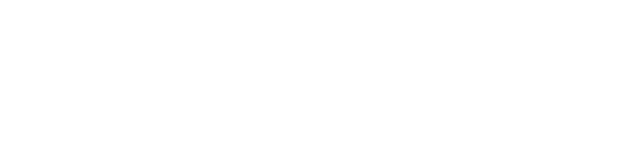
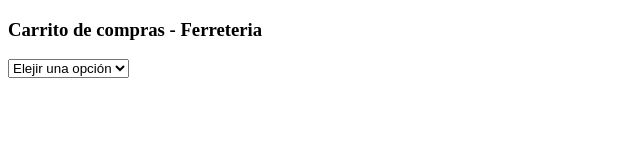
Before and after one commit to PROGRAMXF/Carrito-de-compras, a plain HTML site: page index.html in a window 1280 px wide. Shown: the whole page, without its empty margins (0-640 px from the left). Drawn offline with Linux system fonts and the light colour scheme.

Commit message:
creacion de articulos y codigo de lista

```diff
--- a/articulos.js
+++ b/articulos.js
@@ -0,0 +1,14 @@
+const herramientas = [
+
+    {id:"herr-01", articulo:"Pinza", precio:5, imagen:'/assets/pinza.png'},
+    {id:"herr-02", articulo:"Alicate", precio:5, imagen:'/assets/pinza.jpg'},
+    {id:"herr-03", articulo:"Pico de loro", precio:5, imagen:'/assets/PicoDeLoro.png'},
+    {id:"herr-04", articulo:"Destornillador", precio:5, imagen:'/assets/Destornillador.png'},
+    {id:"herr-05", articulo:"Saca Bujia", precio:5, imagen:'/assets/SacaBujia.jpg'},
+    {id:"herr-06", articulo:"Martillo", precio:5, imagen:'/assets/Martillo.jpg'},
+    {id:"herr-07", articulo:"Lima", precio:5, imagen:'/assets/Lima.jpg'},
+    {id:"herr-08", articulo:"Lija", precio:5, imagen:'/assets/Lija.webp'},
+    {id:"herr-09", articulo:"Mecha", precio:5, imagen:'/assets/Mecha.jpg'},
+    {id:"herr-10", articulo:"Metro", precio:5, imagen:'/assets/Metro.webp'},
+
+]
--- a/codigo.js
+++ b/codigo.js
@@ -0,0 +1,21 @@
+
+const contenedorImagenes = document.getElementById('contenedor-img');
+const selectorArticulos = document.getElementById('selec-art');
+
+window.addEventListener('load', listSelect);
+//listSelect me mapea todo el array de articulos y para ello creamos una función:
+
+function listSelect(){
+    herramientas.map(herr =>{
+        //creamos una etiqueta opción que la referenciamos en el index "Elejir una opcion"
+        const option = document.createElement('option');
+
+        // a esta etiqueta le asignamos dos valores:
+        option.value = herr.articulo; // me trae cada producto
+        option.textContent = herr.articulo; // me lee cada producto
+
+        selectorArticulos.appendChild(option);//coloca un elemento hijo
+
+
+    })
+}
--- a/index.html
+++ b/index.html
@@ -4,9 +4,16 @@
     <meta charset="UTF-8">
     <meta http-equiv="X-UA-Compatible" content="IE=edge">
     <meta name="viewport" content="width=device-width, initial-scale=1.0">
-    <title>Carrito de compras - Ferreteria</title>
+    <link rel="stylesheet" href="style.css">
+    <title>Carrito de compras</title>
 </head>
 <body>
+    <header><h3>Carrito de compras - Ferreteria</h3></header>
+    <select name="" id="selec-art">
+        <option value="">Elejir una opción</option>
 
+<main id="contenedor-img"></main>
+    <script src="articulos.js"></script>
+    <script src="codigo.js"></script>
 </body>
 </html>
```
Also changed, not shown: assets/Alicate.jpg (added), assets/Destornillador.png (added), assets/Lija.webp (added), assets/Lima.jpg (added), assets/Martillo.jpg (added), assets/Mecha.jpg (added), assets/Metro.webp (added), assets/PicoDeLoro.png (added), assets/Pinza.png (added), assets/SacaBujia.jpg (added).
